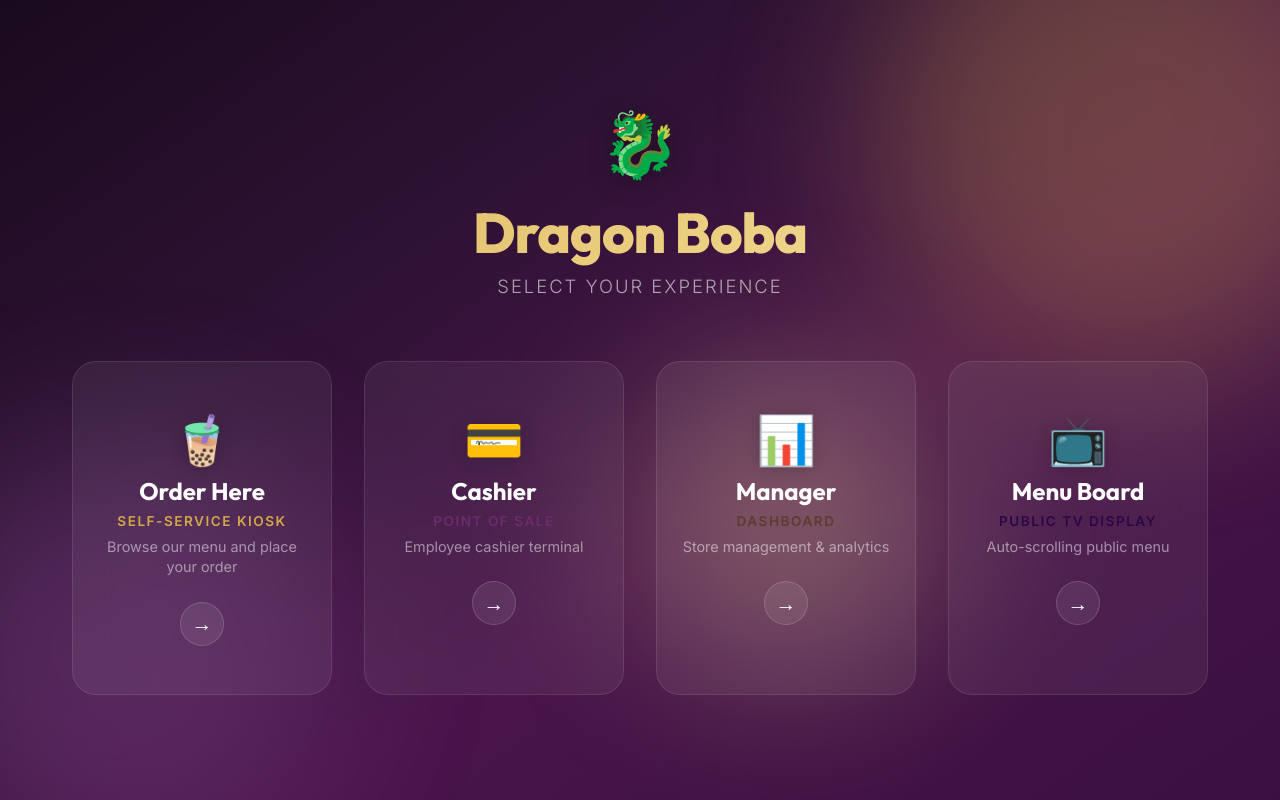
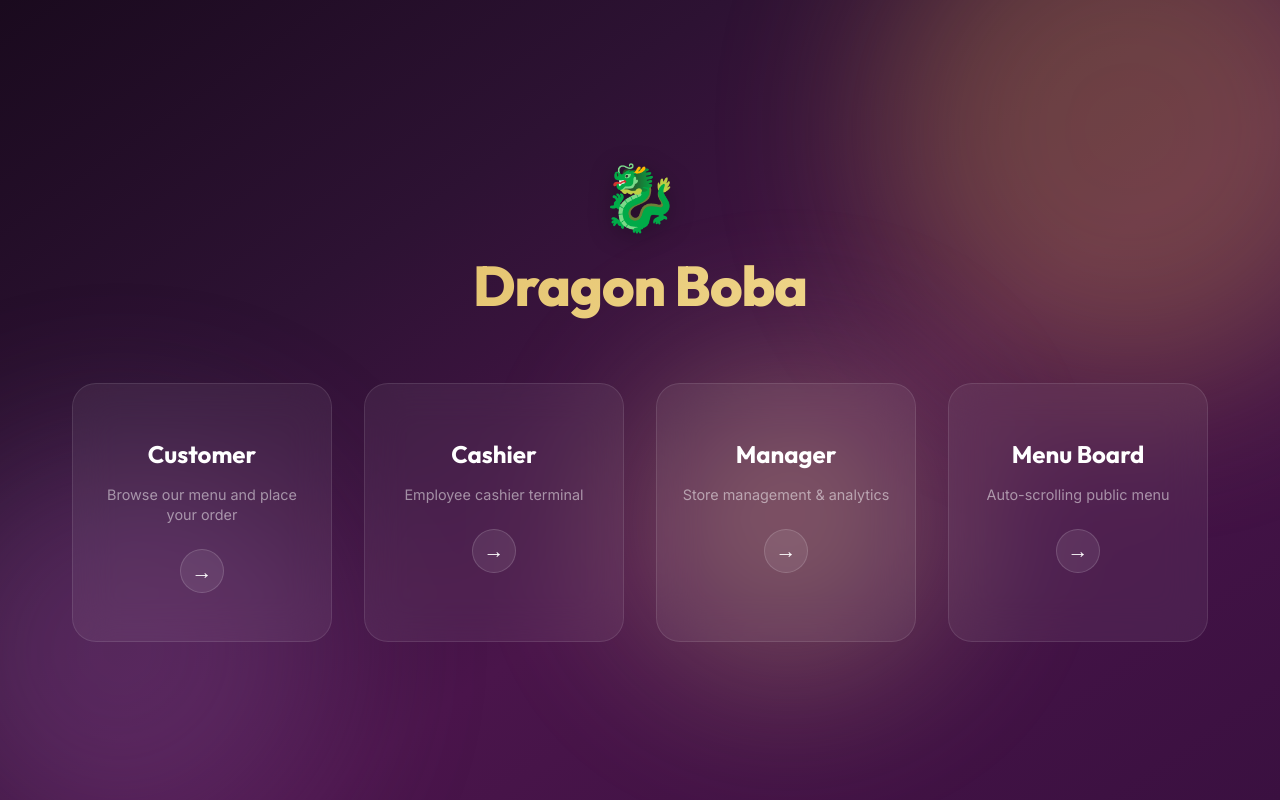
Before and after one commit to CSCE-331-Spring-2026-900-908/team22-project3, a React (Vite) app in the folder client/: page / in a window 1280 px wide. Built offline with nearby package versions, Linux system fonts and the light colour scheme; no server answers.

Commit message:
removed redundant description and emojis

```diff
--- a/client/src/pages/Portal.jsx
+++ b/client/src/pages/Portal.jsx
@@ -3,38 +3,30 @@ import './Portal.css'
 
 const views = [
   {
-    title: 'Order Here',
-    subtitle: 'Self-Service Kiosk',
+    title: 'Customer',
     description: 'Browse our menu and place your order',
     path: '/customer',
-    icon: '🧋',
     accent: 'var(--color-gold)',
     gradient: 'linear-gradient(135deg, #D4A847 0%, #F0D78C 100%)',
   },
   {
     title: 'Cashier',
-    subtitle: 'Point of Sale',
     description: 'Employee cashier terminal',
     path: '/cashier',
-    icon: '💳',
     accent: 'var(--color-purple)',
     gradient: 'linear-gradient(135deg, #6B2D6B 0%, #9B59A6 100%)',
   },
   {
     title: 'Manager',
-    subtitle: 'Dashboard',
     description: 'Store management & analytics',
     path: '/manager',
-    icon: '📊',
     accent: 'var(--color-brown)',
     gradient: 'linear-gradient(135deg, #5C3D2E 0%, #8B6914 100%)',
   },
   {
     title: 'Menu Board',
-    subtitle: 'Public TV Display',
     description: 'Auto-scrolling public menu',
     path: '/menuboard',
-    icon: '📺',
     accent: '#2a0845',
     gradient: 'linear-gradient(135deg, #2a0845 0%, #301742 100%)',
   },
@@ -53,7 +45,6 @@ export default function Portal() {
         <div className="portal__header">
           <span className="portal__logo-icon">🐉</span>
           <h1 className="portal__title">Dragon Boba</h1>
-          <p className="portal__tagline">Select your experience</p>
         </div>
 
         <div className="portal__cards">
```
